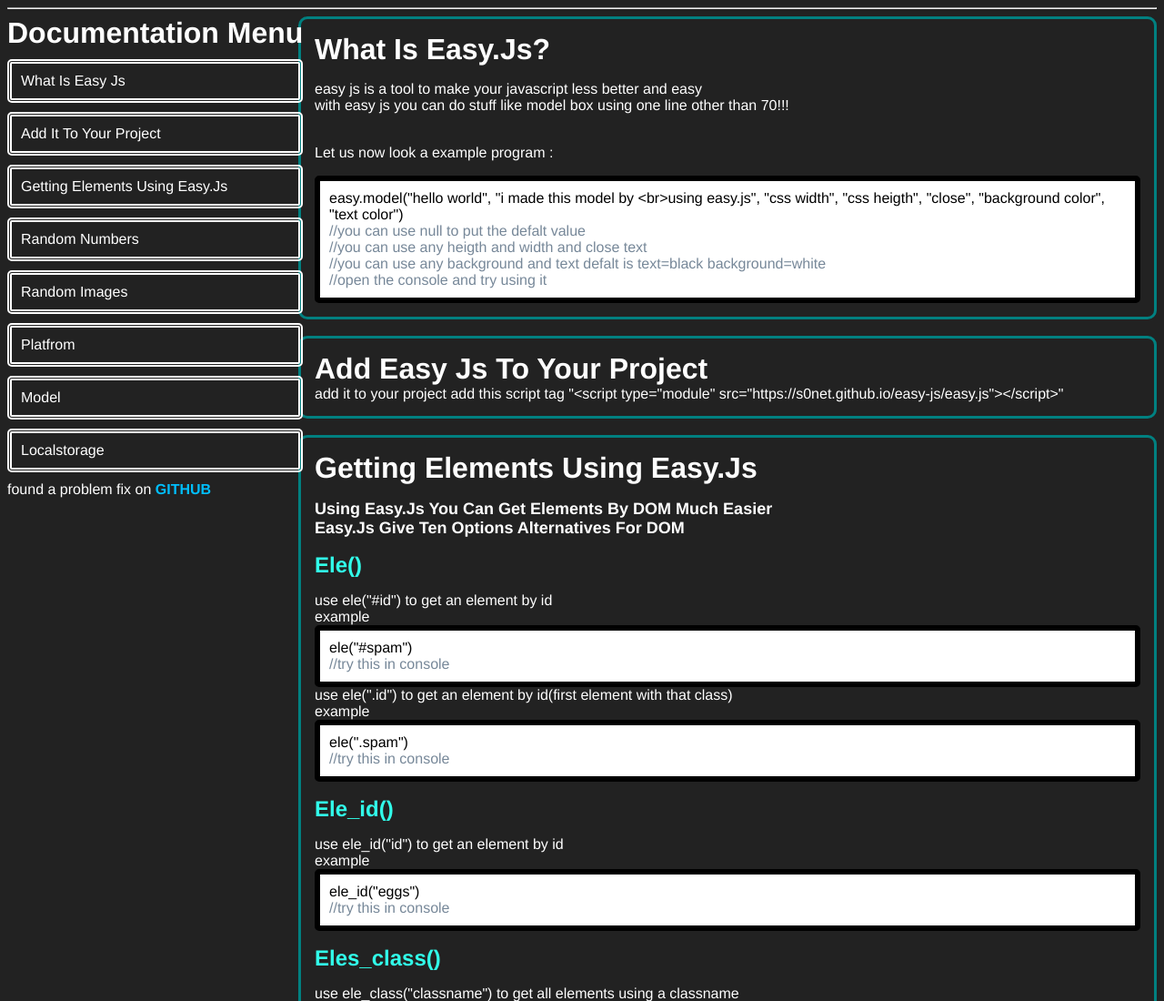
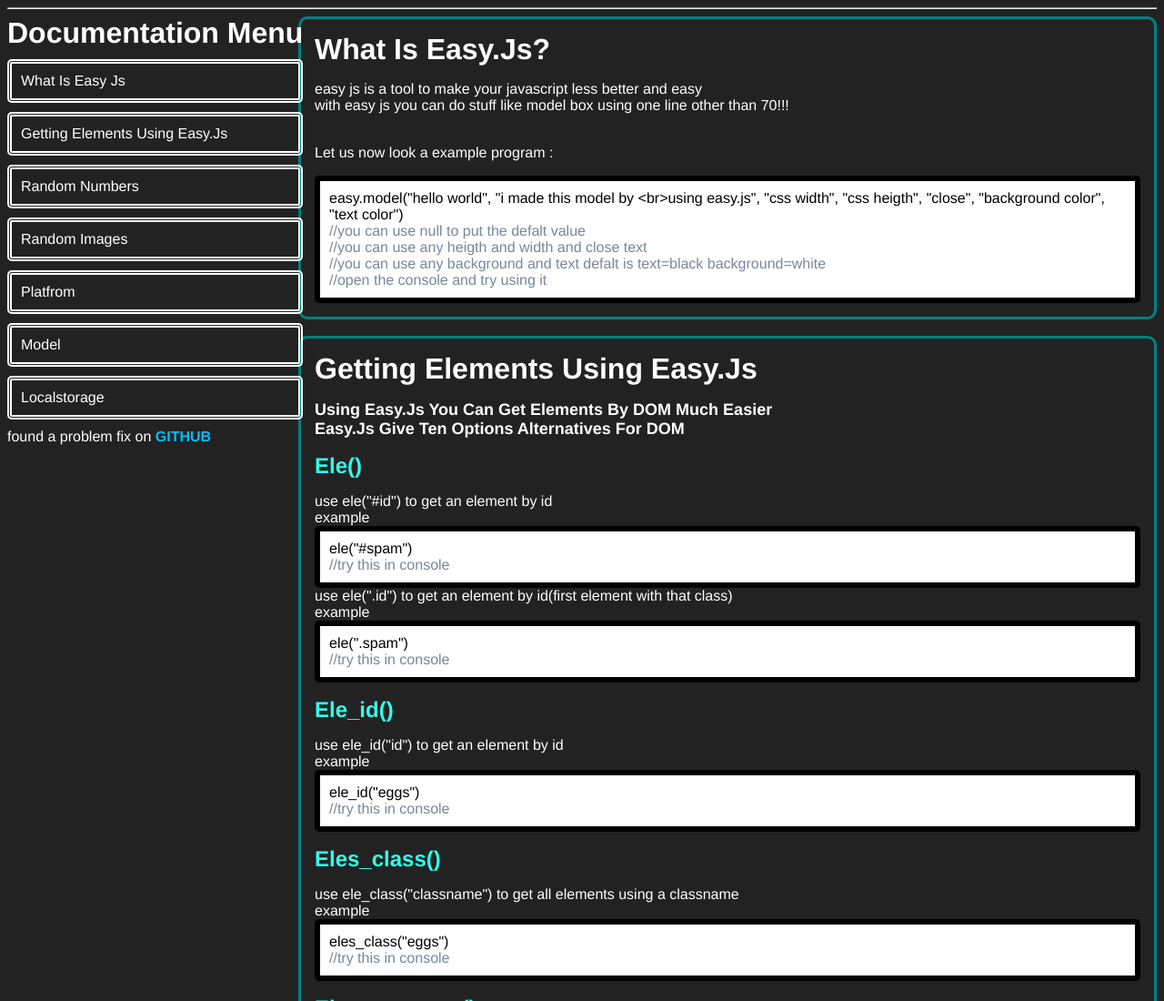
Before and after one commit to s0net/easy.js, a plain HTML site: page index.html in a window 1280 px wide. Shown: the top 1100 px of the page at 91% size. Drawn offline with Linux system fonts and the light colour scheme.

Commit message:
remove add-v

```diff
--- a/index.html
+++ b/index.html
@@ -26,9 +26,6 @@
       <header>Documentation Menu</header>
       <a href="#Intro" class="nav-link">
         what is easy js
-      </a>
-      <a href="#add" class="nav-link">
-        add it to your project
       </a>
       <a href="#gettingelements" class="nav-link">
         getting elements using easy.js
@@ -77,14 +74,6 @@
                     <span class="code">//open the console and try using it</span>
                       <br>
                 </code>
-      </section>
-      <br>
-      <section class="main-section" id="add">
-        <header>
-          add easy js to your project
-        </header>
-        add it to your project add this script tag "&lt;script type="module"
-        src="https://s0net.github.io/easy-js/easy.js"&gt;&lt;/script&gt;"
       </section>
       <br>
       <section class="main-section" id="gettingelements">
```
